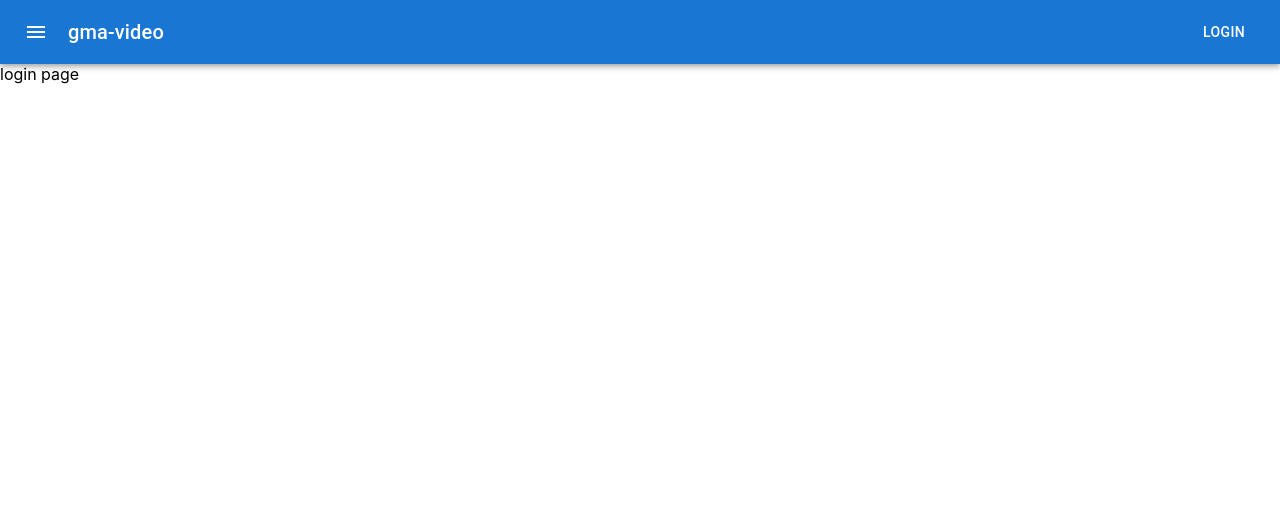
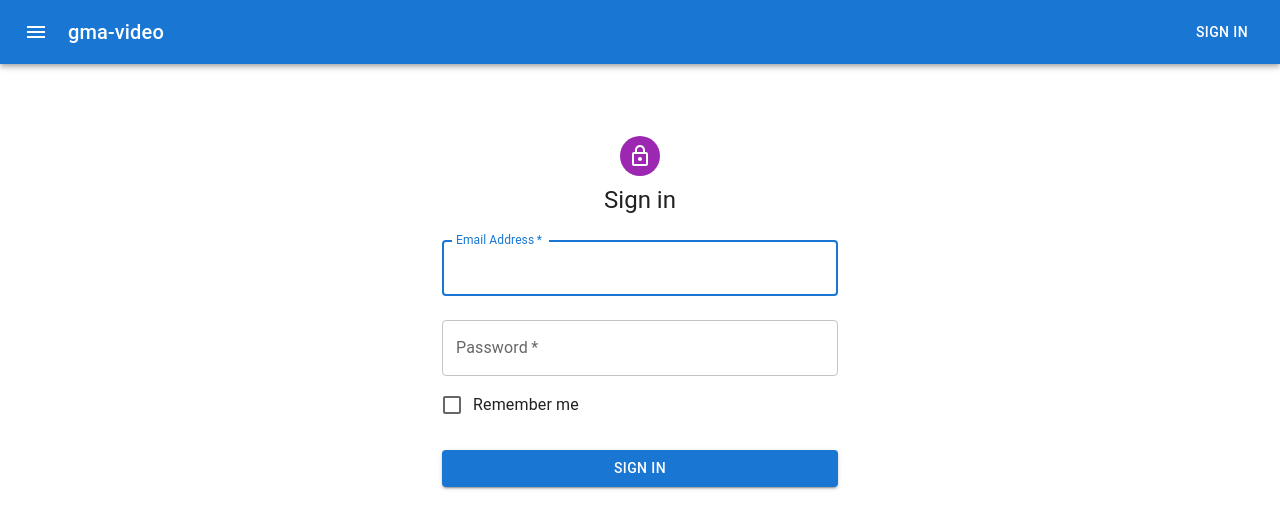
Before and after one commit to gma201011/gma-video-frontend, a React (Create React App) app: page /login in a window 1280 px wide. Shown: the top 528 px of the page. Built offline with nearby package versions, Linux system fonts and the light colour scheme.

Commit message:
Add log in function

```diff
--- a/package.json
+++ b/package.json
@@ -14,6 +14,7 @@
     "@types/node": "^16.11.43",
     "@types/react": "^18.0.15",
     "@types/react-dom": "^18.0.6",
+    "animate.css": "^4.1.1",
     "axios": "^0.27.2",
     "react": "^18.2.0",
     "react-dom": "^18.2.0",
--- a/src/App.tsx
+++ b/src/App.tsx
@@ -1,3 +1,4 @@
+import { useState, useEffect } from 'react';
 import './App.css';
 import { BrowserRouter, Routes, Route } from 'react-router-dom';
 import Navbar from './components/Navbar';
@@ -9,10 +10,26 @@ import Subscription from './pages/Subscription';
 import Upload from './pages/Upload';
 import Yoursvid from './pages/Yoursvid';
 import VideoPlay from './pages/VideoPlay';
+import { AuthContext } from './contexts';
+import { auth } from './webApi';
 
 function App() {
+  const [user, setUser] = useState(null);
+
+  useEffect(() => {
+    const token = localStorage.getItem('token');
+    if (token) {
+      auth(token).then((res) => {
+        if (res.status === 200) {
+          setUser(res.data.userInfo);
+        }
+      });
+    }
+  }, []);
+
   return (
     <>
+      <AuthContext.Provider value={{ user, setUser }}>
         <BrowserRouter>
           <Navbar />
           <Routes>
@@ -26,6 +43,7 @@ function App() {
             <Route path='/yoursvid' element={<Yoursvid />} />
           </Routes>
         </BrowserRouter>
+      </AuthContext.Provider>
     </>
   );
 }
--- a/src/components/Navbar/index.tsx
+++ b/src/components/Navbar/index.tsx
@@ -1,4 +1,4 @@
-import * as React from 'react';
+import React, { useContext, useState } from 'react';
 import AppBar from '@mui/material/AppBar';
 import Box from '@mui/material/Box';
 import Toolbar from '@mui/material/Toolbar';
@@ -9,16 +9,21 @@ import Button from '@mui/material/Button';
 import NavList from './NavList';
 import styled from 'styled-components';
 import { NoStyleLink } from '../StyleLink/NoStyleLink';
+import { AuthContext } from '../../contexts';
+import { useNavigate, useLocation } from 'react-router-dom';
 
 type Anchor = 'top' | 'left' | 'bottom' | 'right';
 
 export default function Navbar() {
-  const [state, setState] = React.useState({
+  const { user, setUser } = useContext(AuthContext);
+  const [state, setState] = useState({
     top: false,
     left: false,
     bottom: false,
     right: false,
   });
+  const navigate = useNavigate();
+  const location = useLocation();
 
   const TitleLink = styled(NoStyleLink)`
     color: white;
@@ -50,6 +55,14 @@ export default function Navbar() {
     </Box>
   );
 
+  const handleLogout = () => {
+    localStorage.setItem('token', '');
+    setUser(null);
+    if (location.pathname !== '/') {
+      navigate('/');
+    }
+  };
+
   return (
     <Box sx={{ flexGrow: 1 }}>
       <AppBar position='static'>
@@ -75,7 +88,16 @@ export default function Navbar() {
           >
             <TitleLink to='/'>gma-video</TitleLink>
           </Typography>
-          <Button color='inherit'>Login</Button>
+          {!user && (
+            <Button color='inherit'>
+              <TitleLink to='/login'>Sign in</TitleLink>
+            </Button>
+          )}
+          {user && (
+            <Button onClick={handleLogout} color='inherit'>
+              Sign out
+            </Button>
+          )}
         </Toolbar>
       </AppBar>
     </Box>
--- /dev/null
+++ b/src/contexts.ts
@@ -0,0 +1,2 @@
+import { createContext } from 'react';
+export const AuthContext = createContext<any>(null);
--- a/src/pages/login/index.tsx
+++ b/src/pages/login/index.tsx
@@ -1,3 +1,121 @@
+import React, { useState, useEffect, useContext } from 'react';
+import Avatar from '@mui/material/Avatar';
+import Button from '@mui/material/Button';
+import CssBaseline from '@mui/material/CssBaseline';
+import TextField from '@mui/material/TextField';
+import FormControlLabel from '@mui/material/FormControlLabel';
+import Checkbox from '@mui/material/Checkbox';
+import Box from '@mui/material/Box';
+import LockOutlinedIcon from '@mui/icons-material/LockOutlined';
+import Typography from '@mui/material/Typography';
+import Container from '@mui/material/Container';
+import Alert from '@mui/material/Alert';
+import Stack from '@mui/material/Stack';
+import { createTheme, ThemeProvider } from '@mui/material/styles';
+import 'animate.css';
+import { login } from '../../webApi';
+import { useNavigate } from 'react-router-dom';
+import { AuthContext } from '../../contexts';
+
+const theme = createTheme();
+
 export default function LoginPage() {
-  return <>login page</>;
+  const [alert, setAlert] = useState(false);
+  const navigate = useNavigate();
+  const { setUser } = useContext(AuthContext);
+
+  useEffect(() => {
+    if (alert) {
+      setTimeout(() => {
+        setAlert(false);
+      }, 2000);
+    }
+  }, [alert]);
+
+  const handleSubmit = (event: React.FormEvent<HTMLFormElement>) => {
+    event.preventDefault();
+    const data = new FormData(event.currentTarget);
+    const email = data.get('email');
+    const password = data.get('password');
+    login(email, password).then((res: any) => {
+      if (res?.response?.status > 400) return setAlert(true);
+      const token = res.token;
+      localStorage.setItem('token', token);
+      setUser(res);
+      navigate('/');
+    });
+  };
+  return (
+    <ThemeProvider theme={theme}>
+      <Container component='main' maxWidth='xs'>
+        {alert && (
+          <Stack sx={{ width: '100%' }} spacing={2}>
+            <Alert
+              className='animate__animated animate__bounce'
+              variant='filled'
+              severity='error'
+            >
+              Wrong email or password, please try again!
+            </Alert>
+          </Stack>
+        )}
+        <CssBaseline />
+        <Box
+          sx={{
+            marginTop: 8,
+            display: 'flex',
+            flexDirection: 'column',
+            alignItems: 'center',
+          }}
+        >
+          <Avatar sx={{ m: 1, bgcolor: 'secondary.main' }}>
+            <LockOutlinedIcon />
+          </Avatar>
+          <Typography component='h1' variant='h5'>
+            Sign in
+          </Typography>
+          <Box
+            component='form'
+            onSubmit={handleSubmit}
+            noValidate
+            sx={{ mt: 1 }}
+          >
+            <TextField
+              margin='normal'
+              required
+              fullWidth
+              id='email'
+              label='Email Address'
+              name='email'
+              autoComplete='email'
+              autoFocus
+              type='email'
+            />
+            <TextField
+              margin='normal'
+              required
+              fullWidth
+              name='password'
+              label='Password'
+              type='password'
+              id='password'
+              autoComplete='current-password'
+            />
+            <FormControlLabel
+              control={<Checkbox value='remember' color='primary' />}
+              label='Remember me'
+            />
+            <Button
+              type='submit'
+              fullWidth
+              variant='contained'
+              sx={{ mt: 3, mb: 2 }}
+            >
+              Sign In
+            </Button>
+          </Box>
+        </Box>
+      </Container>
+    </ThemeProvider>
+  );
 }
--- a/src/webApi.ts
+++ b/src/webApi.ts
@@ -21,11 +21,22 @@ export const getVideoInfo = async (videoId: string) => {
 }
 
 export const getVideoCardInfo = async () => {
-  const infoList = await axios.get(`${BASE_URL}/video/videolist`).then((res: any) => res.data.videoList);
+  const infoList = (
+    await axios
+      .get(`${BASE_URL}/video/videolist`)
+      .then((res: any) => res.data.videoList)
+      .catch((error) => console.log(error))
+  );
   const idList = infoList.map((info: any) => info._id);
   let urlList = [];
+
   for (let i = 0; i < idList.length; i++) {
-    const url = await axios.get(`${BASE_URL}/video/getvideolink/${idList[i]}`).then((res: any) => {return res.data.response.VideoBase.CoverURL});
+    const url = (
+      await axios
+        .get(`${BASE_URL}/video/getvideolink/${idList[i]}`)
+        .then((res: any) => {return res.data.response.VideoBase.CoverURL})
+        .catch((error) => console.log(error))
+    );
     urlList.push(url);
   }
 
@@ -35,3 +46,18 @@ export const getVideoCardInfo = async () => {
 
   return infoList;
 }
+
+export const login = async (email: any, password: any) => {
+  return await axios.post(`${BASE_URL}/user/logins`, {
+    email, password
+  }).then((response) => {return response.data})
+    .catch((error) => error)
+}
+
+export const auth = async (token: string) => {
+  return await axios.get(`${BASE_URL}/user/auth`, {
+    headers: {
+      'authorization': `Bearer ${token}`
+    }
+  }).then((response) => response)
+}
```
Also changed, not shown: 1 other file (tests, documents, lock files or other folders). Lines whose indentation alone changed are shown as unchanged.
